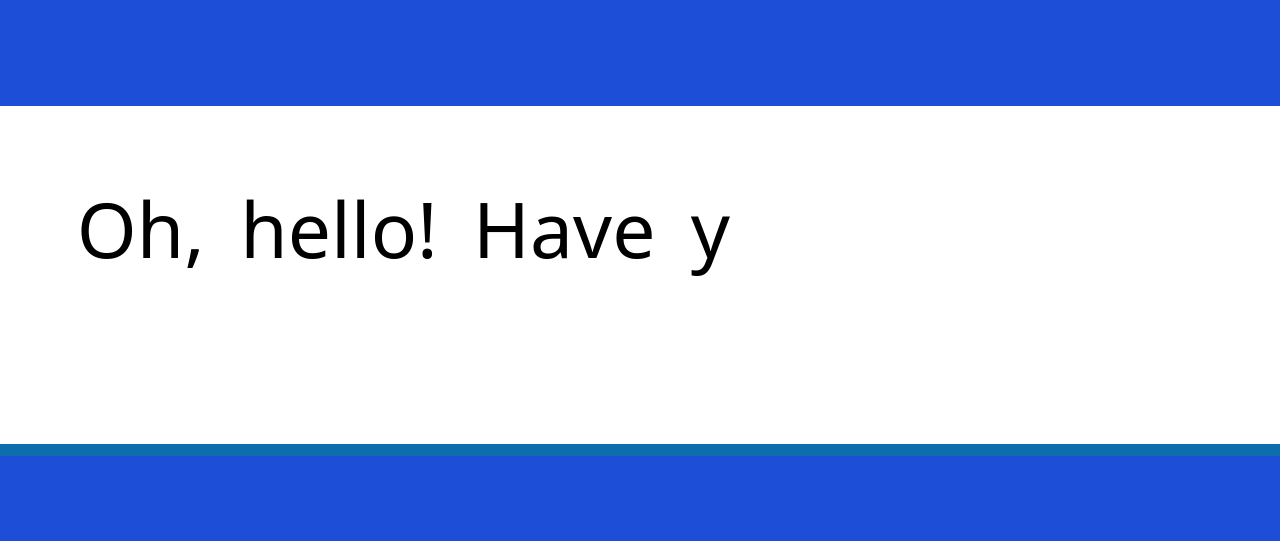
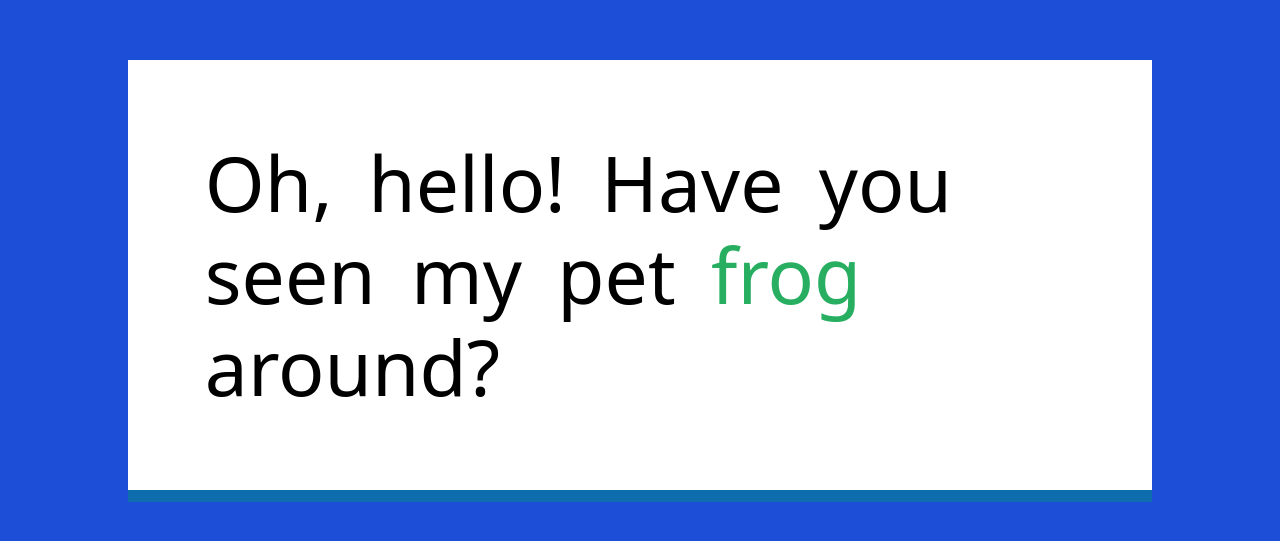
Before and after one commit to SimpleLuke/Task-Quest.io, a React (Create React App) app: page / in a window 1280 px wide. Shown: the part 119-660 px from the top of the page. Built offline with nearby package versions, Linux system fonts and the light colour scheme.

Commit message:
add class feature on text box

```diff
--- a/src/scenes/prologue.scene.jsx
+++ b/src/scenes/prologue.scene.jsx
@@ -5,27 +5,31 @@ import { revealOneCharacter } from "../store/features/typewriter/typewriterSlice
 const PrologueScene = () => {
   const dispatch = useDispatch();
   const count = useRef(0);
-  const { characters } = useSelector((store) => store.typewriter);
+  const { characters, delay, classNames } = useSelector(
+    (store) => store.typewriter
+  );
 
   useEffect(() => {
     const timeoutId = setTimeout(() => {
-      if (count.current < characters.length - 1) {
+      if (count.current <= characters.length - 1) {
         dispatch(revealOneCharacter(count.current));
         count.current++;
+        console.log(delay);
       }
-    }, 300);
+    }, delay);
     return () => clearTimeout(timeoutId);
   }, [count.current]);
 
   return (
     <Fragment>
-      <div className="text">
+      <div className="text w-[80%]">
         {characters.map((character, index) => {
-          console.log(character);
           return (
             <span
               key={index}
-              className={`${character.isReveal ? "revealed" : ""}`}
+              className={`${
+                character.isReveal ? "revealed" : ""
+              } ${character.classes.join(" ")}`}
             >
               {character.character}
             </span>
--- a/src/store/features/typewriter/typewriterSlice.js
+++ b/src/store/features/typewriter/typewriterSlice.js
@@ -36,6 +36,7 @@ textLines.forEach((line, index) => {
 const initialState = {
   characters: characters,
   delay: 0,
+  classNames: "",
 };
 
 const typewriterSlice = createSlice({
@@ -44,7 +45,10 @@ const typewriterSlice = createSlice({
   reducers: {
     revealOneCharacter: (state, { payload }) => {
       state.characters[payload].isReveal = true;
-      //   state.delay = state.characters[payload].isSpace && !state.characters[payload].pause ? 0 : state.characters[payload].delayAfter;
+      state.delay =
+        state.characters[payload].isSpace && !state.characters[payload].pause
+          ? 0
+          : state.characters[payload].delayAfter;
     },
   },
 });
```
